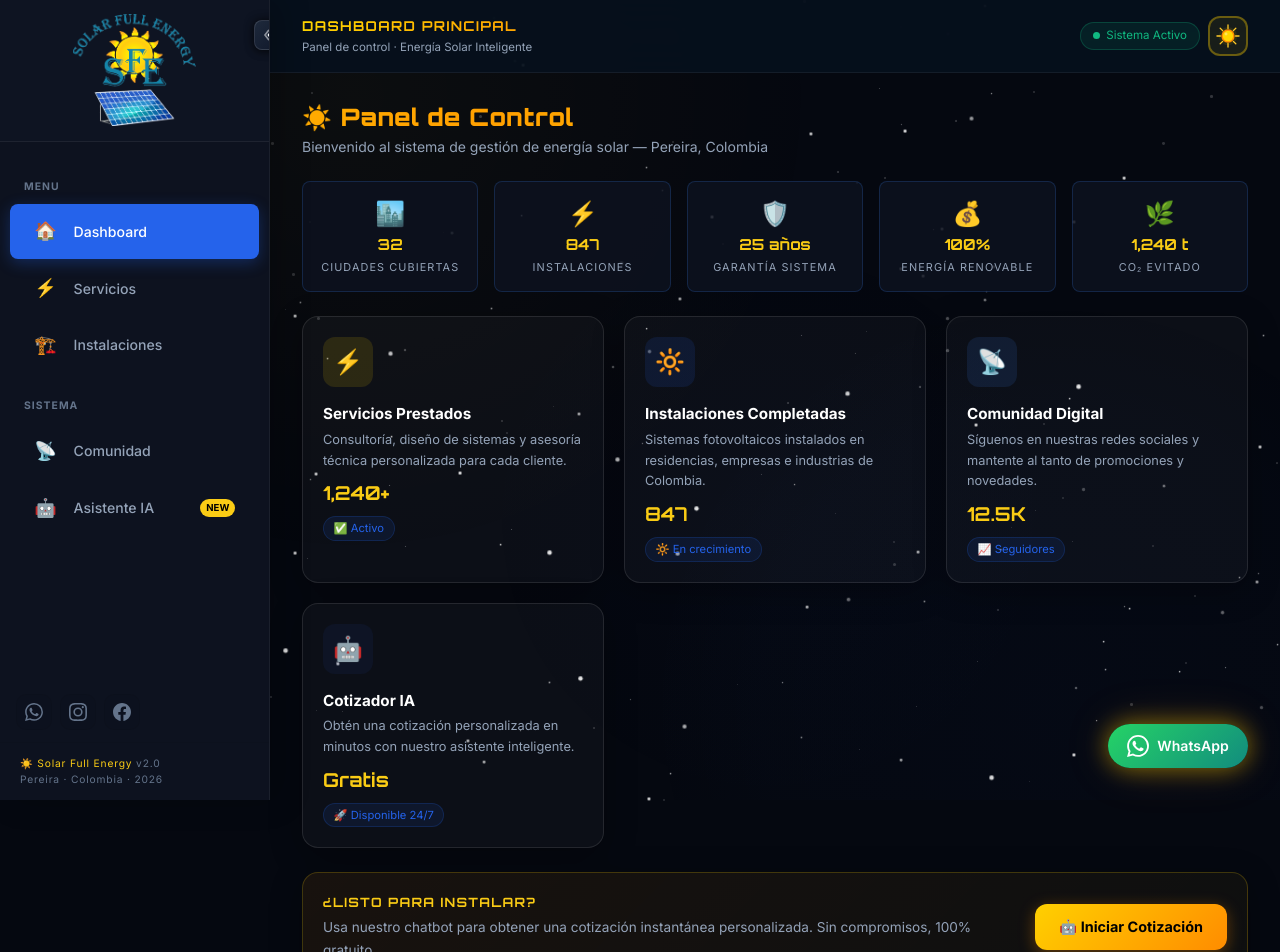
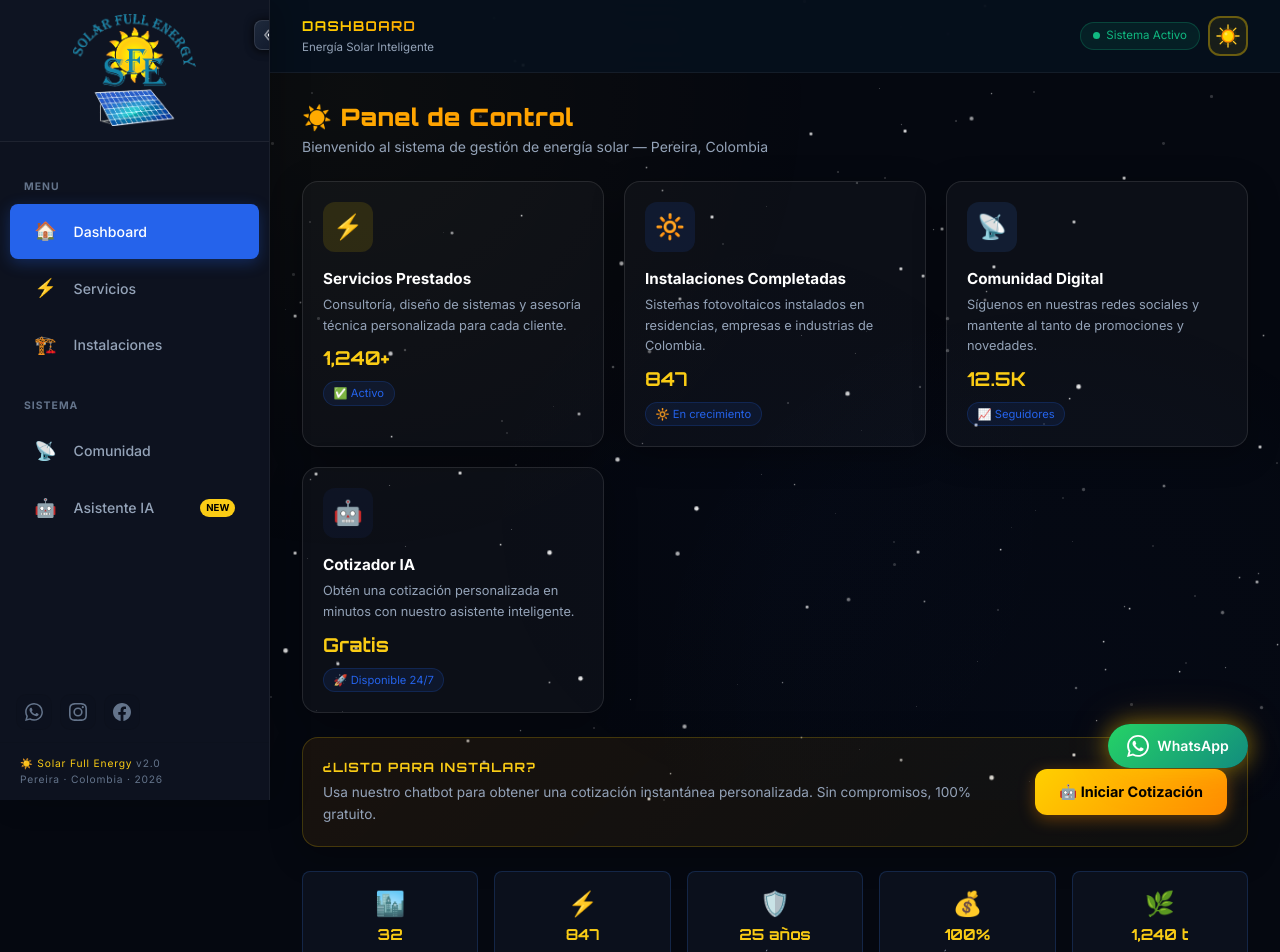
Before and after one commit to DavidAlvarez1998/Solar-full-energy, a React (Vite) app: page /#dashboard in a window 1280 px wide. Shown: the top 952 px of the page. Built offline with nearby package versions, Linux system fonts and the light colour scheme.

Commit message:
mejoras visuales

```diff
--- a/src/components/sections/Dashboard.tsx
+++ b/src/components/sections/Dashboard.tsx
@@ -24,17 +24,6 @@ const Dashboard = ({ onNavigate }: DashboardProps) => (
     <div className="mb-6">
       <h1 className="shimmer-text font-orbitron font-black text-2xl tracking-wide">☀️ Panel de Control</h1>
       <p className="text-text-muted mt-1 text-sm">Bienvenido al sistema de gestión de energía solar — Pereira, Colombia</p>
-    </div>
-
-    {/* Stats */}
-    <div className="grid gap-4 mb-6" style={{ gridTemplateColumns: 'repeat(auto-fit, minmax(140px, 1fr))' }}>
-      {stats.map((s) => (
-        <div key={s.label} className="stat-chip">
-          <span className="block text-2xl mb-1">{s.emoji}</span>
-          <div className="font-orbitron font-bold text-accent" style={{ fontSize: '0.95rem' }}>{s.value}</div>
-          <div className="text-text-muted uppercase tracking-widest mt-0.5" style={{ fontSize: '0.68rem' }}>{s.label}</div>
-        </div>
-      ))}
     </div>
 
     {/* Cards */}
@@ -64,7 +53,7 @@ const Dashboard = ({ onNavigate }: DashboardProps) => (
 
     {/* CTA */}
     <div
-      className="glass-card p-5"
+      className="glass-card p-5 mb-6"
       style={{ background: 'linear-gradient(135deg,rgba(255,140,0,0.08),rgba(255,208,0,0.04))', borderColor: 'rgba(255,208,0,0.2)' }}
     >
       <div className="flex items-center gap-4 flex-wrap">
@@ -92,6 +81,17 @@ const Dashboard = ({ onNavigate }: DashboardProps) => (
         </button>
       </div>
     </div>
+
+    {/* Stats */}
+    <div className="grid gap-4" style={{ gridTemplateColumns: 'repeat(auto-fit, minmax(140px, 1fr))' }}>
+      {stats.map((s) => (
+        <div key={s.label} className="stat-chip">
+          <span className="block text-2xl mb-1">{s.emoji}</span>
+          <div className="font-orbitron font-bold text-accent" style={{ fontSize: '0.95rem' }}>{s.value}</div>
+          <div className="text-text-muted uppercase tracking-widest mt-0.5" style={{ fontSize: '0.68rem' }}>{s.label}</div>
+        </div>
+      ))}
+    </div>
   </section>
 );
 
--- a/src/components/sections/Instalados.tsx
+++ b/src/components/sections/Instalados.tsx
@@ -50,17 +50,6 @@ const Instalados = () => {
       <div className="mb-6">
         <h1 className="shimmer-text font-orbitron font-black text-2xl tracking-wide">🔆 Servicios Instalados</h1>
         <p className="text-text-muted mt-1 text-sm">Historial de instalaciones completadas a lo largo de Colombia</p>
-      </div>
-
-      {/* Stats */}
-      <div className="grid gap-4 mb-6" style={{ gridTemplateColumns: 'repeat(auto-fit, minmax(140px, 1fr))' }}>
-        {stats.map((s) => (
-          <div key={s.label} className="stat-chip">
-            <span className="block text-2xl mb-1">{s.emoji}</span>
-            <div className="font-orbitron font-bold text-accent" style={{ fontSize: '0.95rem' }}>{s.value}</div>
-            <div className="text-text-muted uppercase tracking-widest mt-0.5" style={{ fontSize: '0.68rem' }}>{s.label}</div>
-          </div>
-        ))}
       </div>
 
       {/* Gallery label */}
@@ -133,6 +122,17 @@ const Instalados = () => {
             </div>
           ))}
         </div>
+      </div>
+
+      {/* Stats */}
+      <div className="grid gap-4 mt-8" style={{ gridTemplateColumns: 'repeat(auto-fit, minmax(140px, 1fr))' }}>
+        {stats.map((s) => (
+          <div key={s.label} className="stat-chip">
+            <span className="block text-2xl mb-1">{s.emoji}</span>
+            <div className="font-orbitron font-bold text-accent" style={{ fontSize: '0.95rem' }}>{s.value}</div>
+            <div className="text-text-muted uppercase tracking-widest mt-0.5" style={{ fontSize: '0.68rem' }}>{s.label}</div>
+          </div>
+        ))}
       </div>
     </section>
 
--- a/src/data/navigation.ts
+++ b/src/data/navigation.ts
@@ -9,7 +9,7 @@ export const NAV_ITEMS: NavItem[] = [
 ];
 
 export const SECTION_META: Record<SectionId, SectionMeta> = {
-  dashboard: { title: 'DASHBOARD PRINCIPAL', subtitle: 'Panel de control · Energía Solar Inteligente' },
+  dashboard: { title: 'DASHBOARD', subtitle: 'Energía Solar Inteligente' },
   servicios: { title: 'SERVICIOS PRESTADOS', subtitle: 'Catálogo de consultoría y diseño solar' },
   instalados: { title: 'SERVICIOS INSTALADOS', subtitle: 'Historial de instalaciones en Colombia' },
   redes: { title: 'REDES SOCIALES', subtitle: 'Comunidad digital · Conéctate con nosotros' },
```
